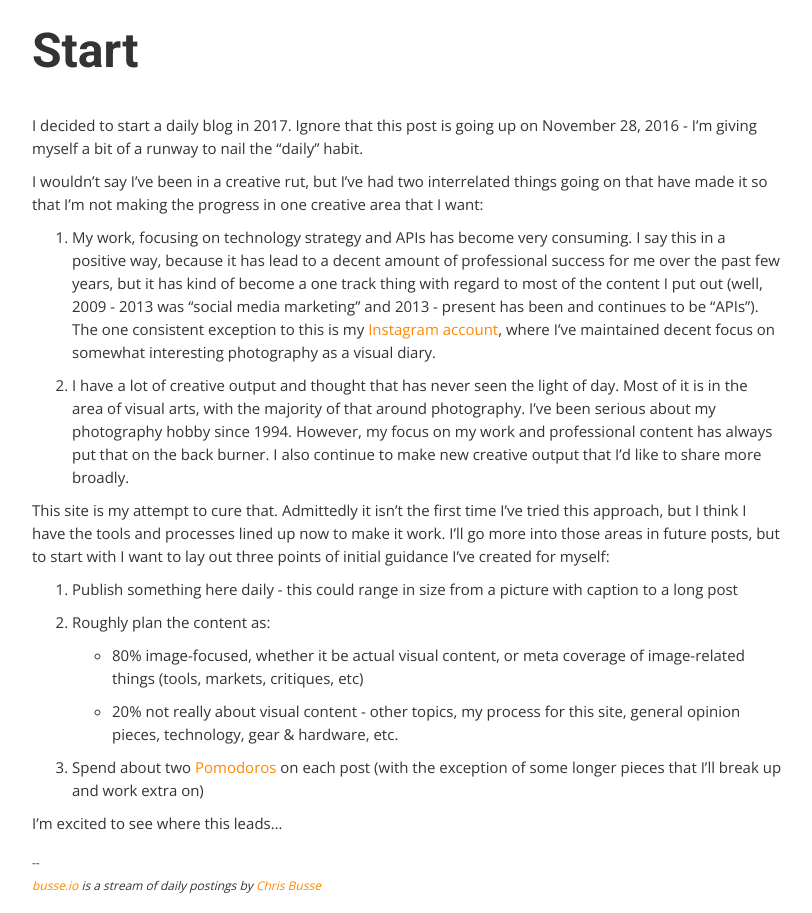
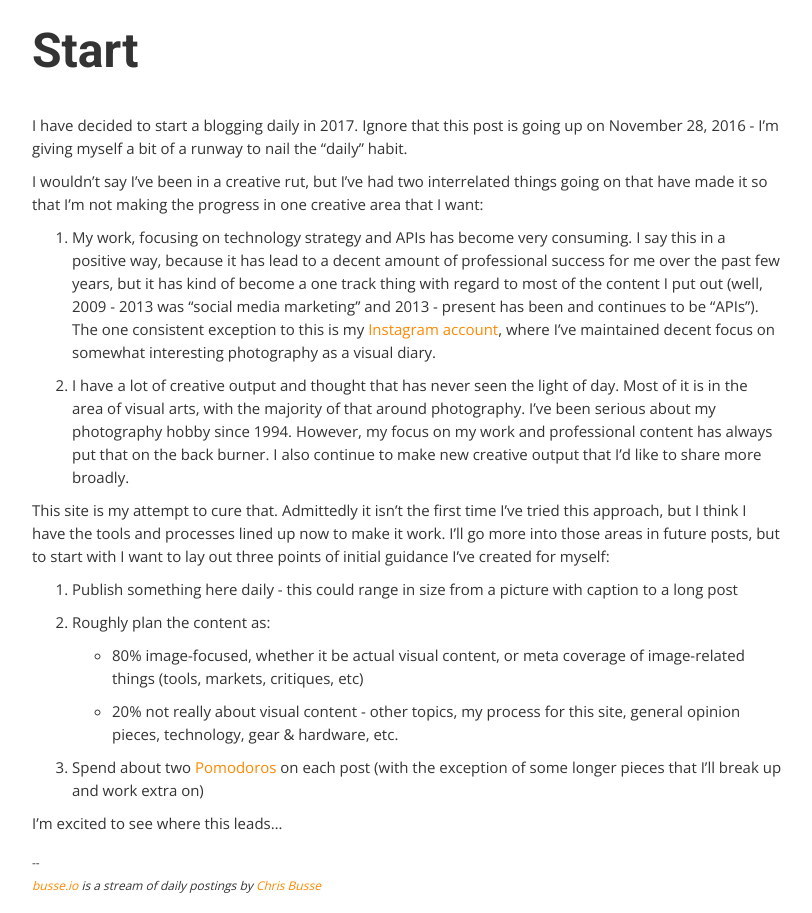
Before and after one commit to busse/busse-io, a Jekyll site: the page built from _articles/start.md, in a window 1280 px wide. Shown: the whole page, without its empty margins (233-1045 px from the left). Built offline with Jekyll 4.4.1, drawn with Linux system fonts in a browser that asks for light colours; nearby versions of some CDN libraries.

Commit message:
clarified first sentence

```diff
--- a/_articles/start.md
+++ b/_articles/start.md
@@ -5,7 +5,7 @@ headline: Start
 seq: 161128
 ---
 
-I decided to start a daily blog in 2017. Ignore that this post is going up on November 28, 2016 - I’m giving myself a bit of a runway to nail the “daily” habit.
+I have decided to start a blogging daily in 2017. Ignore that this post is going up on November 28, 2016 - I’m giving myself a bit of a runway to nail the “daily” habit.
 
 I wouldn’t say I’ve been in a creative rut, but I’ve had two interrelated things going on that have made it so that I’m not making the progress in one creative area that I want:
 
```
